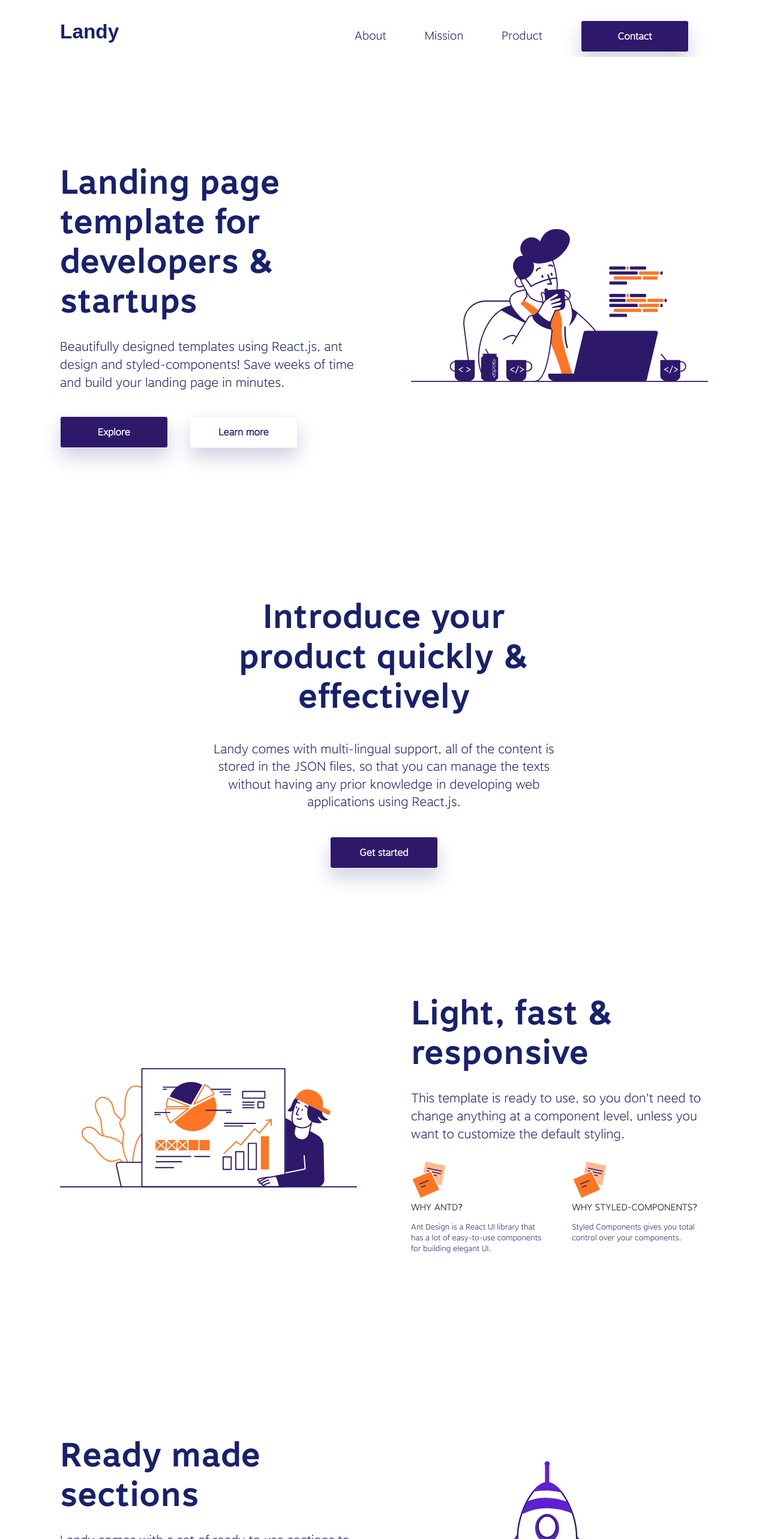
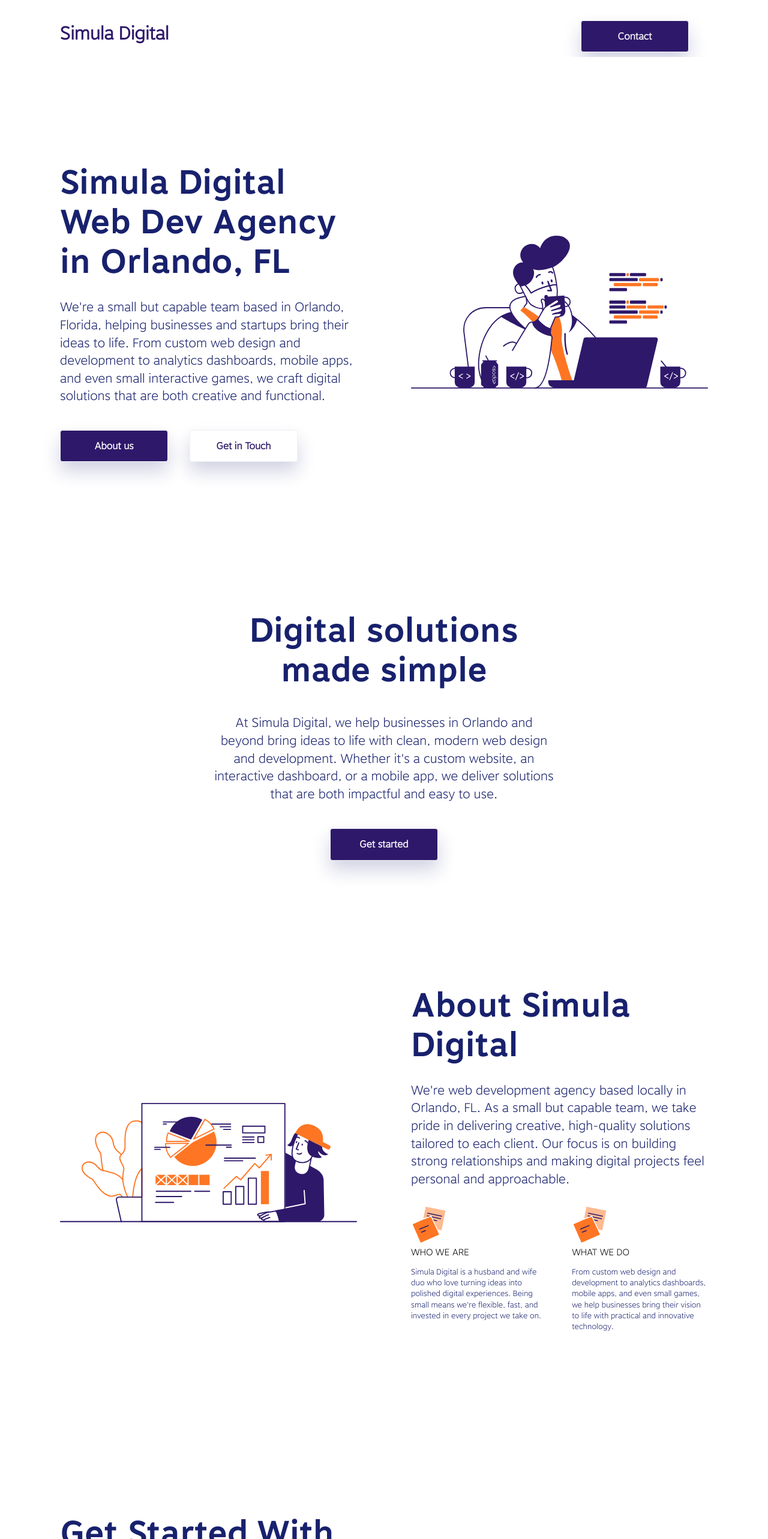
Before and after one commit to Simula-Digital/simula-site, a React (Vite) app: page / in a window 1280 px wide. Shown: the top 2566 px of the page at 60% size. Built offline with nearby package versions, Linux system fonts and the light colour scheme; what i18next-xhr-backend would draw is missing.

Commit message:
customize content

```diff
--- a/src/components/ContentBlock/index.tsx
+++ b/src/components/ContentBlock/index.tsx
@@ -56,6 +56,7 @@
                       (
                         item: {
                           color?: string;
+                          target?: string;
                           title: string;
                         },
                         id: number
--- a/src/components/Footer/index.tsx
+++ b/src/components/Footer/index.tsx
@@ -5,49 +5,50 @@
 
 import i18n from "i18next";
 import {
-  FooterSection,
-  Title,
+  // FooterSection,
+  // Title,
   NavLink,
   Extra,
-  LogoContainer,
-  Para,
-  Large,
-  Chat,
-  Empty,
+  // LogoContainer,
+  // Para,
+  // Large,
+  // Chat,
+  // Empty,
   FooterContainer,
-  Language,
-  Label,
-  LanguageSwitch,
-  LanguageSwitchContainer,
+  // Language,
+  // Label,
+  // LanguageSwitch,
+  // LanguageSwitchContainer,
+  CompanyFooterText,
 } from "./styles";
 
-interface SocialLinkProps {
-  href: string;
-  src: string;
-}
+// interface SocialLinkProps {
+//   href: string;
+//   src: string;
+// }
 
 const Footer = ({ t }: { t: TFunction }) => {
-  const handleChange = (language: string) => {
-    i18n.changeLanguage(language);
-  };
+  // const handleChange = (language: string) => {
+  //   i18n.changeLanguage(language);
+  // };
 
-  const SocialLink = ({ href, src }: SocialLinkProps) => {
-    return (
-      <a
-        href={href}
-        target="_blank"
-        rel="noopener noreferrer"
-        key={src}
-        aria-label={src}
-      >
-        <SvgIcon src={src} width="25px" height="25px" />
-      </a>
-    );
-  };
+  // const SocialLink = ({ href, src }: SocialLinkProps) => {
+  //   return (
+  //     <a
+  //       href={href}
+  //       target="_blank"
+  //       rel="noopener noreferrer"
+  //       key={src}
+  //       aria-label={src}
+  //     >
+  //       <SvgIcon src={src} width="25px" height="25px" />
+  //     </a>
+  //   );
+  // };
 
   return (
     <>
-      <FooterSection>
+      {/* <FooterSection>
         <Container>
           <Row justify="space-between">
             <Col lg={10} md={10} sm={12} xs={12}>
@@ -109,42 +110,37 @@
             </Col>
           </Row>
         </Container>
-      </FooterSection>
+      </FooterSection> */}
       <Extra>
-        <Container border={true}>
+        <Container>
           <Row
             justify="space-between"
             align="middle"
             style={{ paddingTop: "3rem" }}
           >
-            <NavLink to="/">
-              <LogoContainer>
+            <NavLink href="/">
+              <CompanyFooterText>
+                Simula Digital - Software & Design Agency
+              </CompanyFooterText>
+              {/* <LogoContainer>
                 <SvgIcon
                   src="logo.svg"
                   aria-label="homepage"
                   width="101px"
                   height="64px"
                 />
-              </LogoContainer>
+              </LogoContainer> */}
             </NavLink>
             <FooterContainer>
-              <SocialLink
-                href="https://github.com/Adrinlol/create-react-app-adrinlol"
-                src="github.svg"
-              />
-              <SocialLink
-                href="https://twitter.com/Adrinlolx"
-                src="twitter.svg"
-              />
-              <SocialLink
+              {/* <SocialLink
                 href="https://www.linkedin.com/in/lasha-kakabadze/"
                 src="linkedin.svg"
               />
               <SocialLink
                 href="https://medium.com/@lashakakabadze/"
                 src="medium.svg"
-              />
-              <a
+              /> */}
+              {/* <a
                 href="https://ko-fi.com/Y8Y7H8BNJ"
                 target="_blank"
                 rel="noopener noreferrer"
@@ -155,7 +151,7 @@
                   src="https://storage.ko-fi.com/cdn/kofi3.png?v=3"
                   alt="Buy Me a Coffee at ko-fi.com"
                 />
-              </a>
+              </a> */}
             </FooterContainer>
           </Row>
         </Container>
--- a/src/components/Footer/styles.ts
+++ b/src/components/Footer/styles.ts
@@ -170,3 +170,12 @@
   justify-content: space-between;
   width: 85px;
 `;
+
+export const CompanyHeaderText = styled.div`
+  font-size: 30px;
+  font-weight: bold;
+`;
+
+export const CompanyFooterText = styled.div`
+  font-weight: bold;
+`;
--- a/src/components/Header/index.tsx
+++ b/src/components/Header/index.tsx
@@ -15,6 +15,7 @@
   Outline,
   Span,
 } from "./styles";
+import { CompanyFooterText, CompanyHeaderText } from "../Footer/styles";
 
 const Header = ({ t }: { t: TFunction }) => {
   const [visible, setVisibility] = useState(false);
@@ -33,15 +34,15 @@
     };
     return (
       <>
-        <CustomNavLinkSmall onClick={() => scrollTo("about")}>
+        {/* <CustomNavLinkSmall onClick={() => scrollTo("about")}>
           <Span>{t("About")}</Span>
-        </CustomNavLinkSmall>
-        <CustomNavLinkSmall onClick={() => scrollTo("mission")}>
+        </CustomNavLinkSmall> */}
+        {/* <CustomNavLinkSmall onClick={() => scrollTo("mission")}>
           <Span>{t("Mission")}</Span>
-        </CustomNavLinkSmall>
-        <CustomNavLinkSmall onClick={() => scrollTo("product")}>
+        </CustomNavLinkSmall> */}
+        {/* <CustomNavLinkSmall onClick={() => scrollTo("product")}>
           <Span>{t("Product")}</Span>
-        </CustomNavLinkSmall>
+        </CustomNavLinkSmall> */}
         <CustomNavLinkSmall
           style={{ width: "180px" }}
           onClick={() => scrollTo("contact")}
@@ -58,8 +59,9 @@
     <HeaderSection>
       <Container>
         <Row justify="space-between">
-          <LogoContainer to="/" aria-label="homepage">
-            <SvgIcon src="logo.svg" width="101px" height="64px" />
+          <LogoContainer href="/" aria-label="homepage">
+            <CompanyHeaderText>Simula Digital</CompanyHeaderText>
+            {/* <SvgIcon src="logo.svg" width="101px" height="64px" /> */}
           </LogoContainer>
           <NotHidden>
             <MenuItem />
--- a/src/content/AboutContent.json
+++ b/src/content/AboutContent.json
@@ -1,15 +1,15 @@
 {
-  "title": "Light, fast & responsive",
-  "text": "This template is ready to use, so you don't need to change anything at a component level, unless you want to customize the default styling.",
+  "title": "About Simula Digital",
+  "text": "We're web development agency based locally in Orlando, FL. As a small but capable team, we take pride in delivering creative, high-quality solutions tailored to each client. Our focus is on building strong relationships and making digital projects feel personal and approachable.",
   "section": [
     {
-      "title": "Why Antd?",
-      "content": "Ant Design is a React UI library that has a lot of easy-to-use components for building elegant UI.",
+      "title": "Who We Are",
+      "content": "Simula Digital is a husband and wife duo who love turning ideas into polished digital experiences. Being small means we're flexible, fast, and invested in every project we take on.",
       "icon": "notes.svg"
     },
     {
-      "title": "Why styled-components?",
-      "content": "Styled Components gives you total control over your components.",
+      "title": "What We Do",
+      "content": "From custom web design and development to analytics dashboards, mobile apps, and even small games, we help businesses bring their vision to life with practical and innovative technology.",
       "icon": "notes.svg"
     }
   ]
--- a/src/content/ContactContent.json
+++ b/src/content/ContactContent.json
@@ -1,4 +1,4 @@
 {
-    "title": "Contact form",
-    "text": "The following form demonstrates form validation in action. Contact form component reduces the amount of time it is being re-rendered by the user as it embraces uncontrolled form validation to reduce any unnecessary performance penalty."
+  "title": "Let's Build Something Amazing",
+  "text": "Tell us a little about your project and how we can help. Whether you need a new website, a custom dashboard, a mobile app, or even a small interactive game, our team in Orlando is ready to bring your ideas to life. Fill out this form and we'll reach out with next steps to get things moving."
 }
--- a/src/content/IntroContent.json
+++ b/src/content/IntroContent.json
@@ -1,12 +1,13 @@
 {
-  "title": "Landing page template for developers & startups",
-  "text": "Beautifully designed templates using React.js, ant design and styled-components! Save weeks of time and build your landing page in minutes.",
+  "title": "Simula Digital Web Dev Agency in Orlando, FL",
+  "text": "We're a small but capable team based in Orlando, Florida, helping businesses and startups bring their ideas to life. From custom web design and development to analytics dashboards, mobile apps, and even small interactive games, we craft digital solutions that are both creative and functional.",
   "button": [
     {
-      "title": "Explore"
+      "title": "About us",
+      "target": "about"
     },
     {
-      "title": "Learn more",
+      "title": "Get in Touch",
       "color": "#fff"
     }
   ]
--- a/src/content/MiddleBlockContent.json
+++ b/src/content/MiddleBlockContent.json
@@ -1,5 +1,5 @@
 {
-    "title": "Introduce your product quickly & effectively",
-    "text": "Landy comes with multi-lingual support, all of the content is stored in the JSON files, so that you can manage the texts without having any prior knowledge in developing web applications using React.js.",
-    "button": "Get started"
-  }
+  "title": "Digital solutions made simple",
+  "text": "At Simula Digital, we help businesses in Orlando and beyond bring ideas to life with clean, modern web design and development. Whether it's a custom website, an interactive dashboard, or a mobile app, we deliver solutions that are both impactful and easy to use.",
+  "button": "Get started"
+}
--- a/src/content/MissionContent.json
+++ b/src/content/MissionContent.json
@@ -1,4 +1,4 @@
 {
-  "title": "Ready made sections",
-  "text": "Landy comes with a set of ready to use sections to help you easily create a landing page for your own brand, with all the content your startup desires. In order to replace any dummy elements (text, image, etc..) all you need to do is go to content folder and input your real content."
+  "title": "Get Started With Simula Digital",
+  "text": "Ready to bring your idea to life? To get started, just share a few details about your project — your goals, timeline, and the features you have in mind. From there, our Orlando-based team will work with you to outline a clear plan and deliver the right solution, whether it's a website, dashboard, app, or game."
 }
--- a/src/content/ProductContent.json
+++ b/src/content/ProductContent.json
@@ -1,4 +1,4 @@
 {
-  "title": "That's about it!",
-  "text": "If you are familiar with React, or SPA frameworks in general, there shouldn't be any confusing parts about this template. if not, you can always reach out to me and I'll try me best to answer your questions."
+  "title": "What Happens Next?",
+  "text": "Once you get started, our team will review your project details and schedule a quick call to better understand your goals. From there, we'll provide a clear plan, timeline, and estimate so you know exactly what to expect. We stay in close communication throughout the process, keeping things simple and transparent from start to finish."
 }
--- a/src/locales/en/translation.json
+++ b/src/locales/en/translation.json
@@ -11,7 +11,7 @@
   "Software Principles": "Software Principles",
   "Support Center": "Support Center",
   "Customer Support": "Customer Support",
-  "Address": "Address",
+  "Location": "Location",
   "Press": "Press",
   "Careers & Culture": "Careers & Culture",
   "Language": "Language",
@@ -19,10 +19,10 @@
   "Learn more": "Learn more",
   "Get started": "Get started",
   "Submit": "Submit",
-  "Message" : "Message",
+  "Message": "Message",
   "Your Message": "Your Message",
-  "Name" : "Name",
+  "Name": "Name",
   "Your Name": "Your Name",
-  "Email" : "Email",
+  "Email": "Email",
   "Your Email": "Your Email"
 }
```
Also changed, not shown: src/locales/es/translation.json (+4 -4 lines), 1 other file (tests, documents, lock files or other folders).
